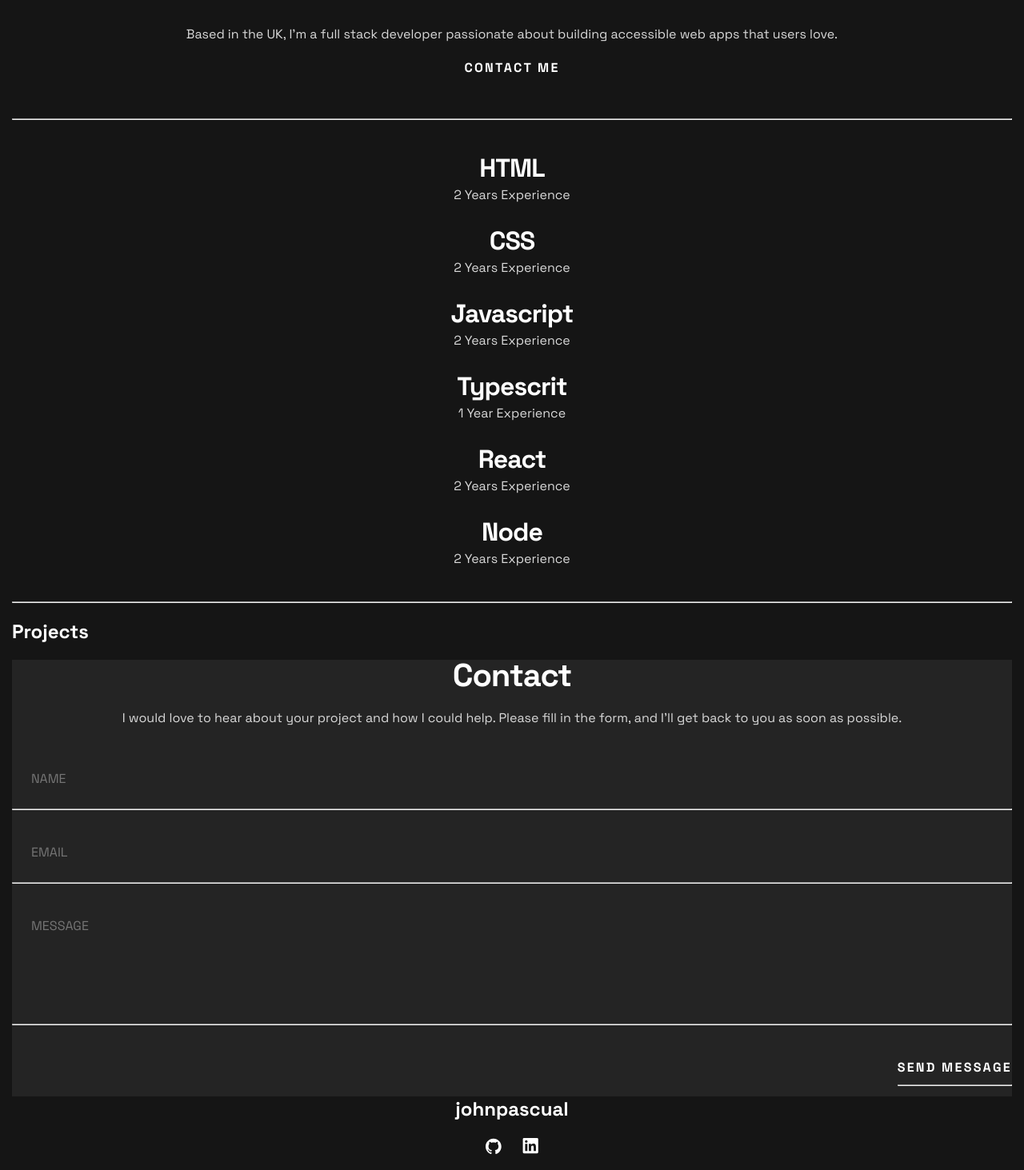
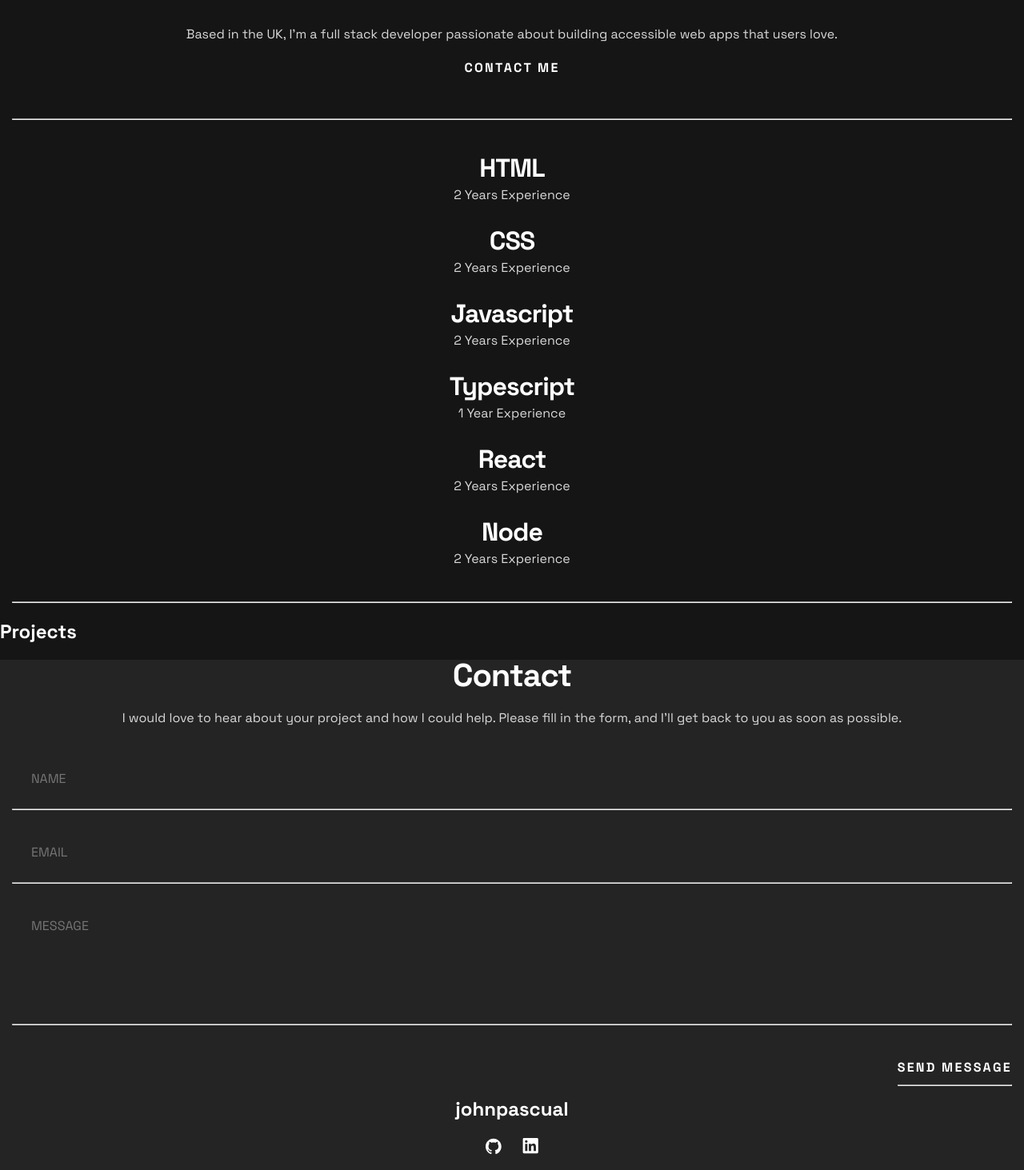
Before and after one commit to tsmjohnpascual/portfolio, a React (Vite) app: page / in a window 1280 px wide. Shown: the part 168-1631 px from the top of the page at 80% size. Built offline with nearby package versions, Linux system fonts and the light colour scheme.

Commit message:
fix padding

```diff
--- a/src/App.css
+++ b/src/App.css
@@ -1,9 +1,14 @@
 body {
   margin: 0;
-  padding: 15px;
+  padding-top: 15px;
   color: white;
   background-color: #151515;
   font-family: "Space Grotesk", sans-serif;
   font-optical-sizing: auto;
   font-style: normal;
 }
+
+#bot-nav {
+  background-color: #242424;
+  padding-bottom: 15px;
+}
--- a/src/components/Contact/Contact.module.css
+++ b/src/components/Contact/Contact.module.css
@@ -3,6 +3,7 @@
   display: flex;
   flex-direction: column;
   gap: 50px;
+  padding: 0 15px;
 }
 
 .innerContainer {
--- a/src/components/NavBar/NavBar.module.css
+++ b/src/components/NavBar/NavBar.module.css
@@ -3,6 +3,7 @@
   flex-direction: column;
   align-items: center;
   gap: 20px;
+  padding: 0 15px;
 }
 
 .name,
--- a/src/components/Profile/Profile.module.css
+++ b/src/components/Profile/Profile.module.css
@@ -1,5 +1,6 @@
 .container {
   text-align: center;
+  padding: 0 15px;
 }
 
 .title {
--- a/src/components/Skills/Skills.jsx
+++ b/src/components/Skills/Skills.jsx
@@ -3,9 +3,9 @@ import classes from "./Skills.module.css";
 
 const Skills = () => {
   return (
-    <>
-      <hr className={`${classes.dividerTop}`} />
-      <section id="skills">
+    <section id="skills">
+      <div className={`${classes.container}`}>
+        <hr className={`${classes.dividerTop}`} />
         <div>
           <ul className={`${classes.skillsList}`}>
             <li>
@@ -27,7 +27,7 @@ const Skills = () => {
               </span>
             </li>
             <li>
-              <p className={`${classes.skillName}`}>Typescrit</p>
+              <p className={`${classes.skillName}`}>Typescript</p>
               <span className={`${classes.skillExperience}`}>
                 1 Year Experience
               </span>
@@ -46,9 +46,9 @@ const Skills = () => {
             </li>
           </ul>
         </div>
-      </section>
-      <hr className={`${classes.dividerBottom}`} />
-    </>
+        <hr className={`${classes.dividerBottom}`} />
+      </div>
+    </section>
   );
 };
 
--- a/src/components/Skills/Skills.module.css
+++ b/src/components/Skills/Skills.module.css
@@ -1,3 +1,7 @@
+.container {
+  padding: 0 15px;
+}
+
 .skillsList {
   display: flex;
   flex-direction: column;
```
